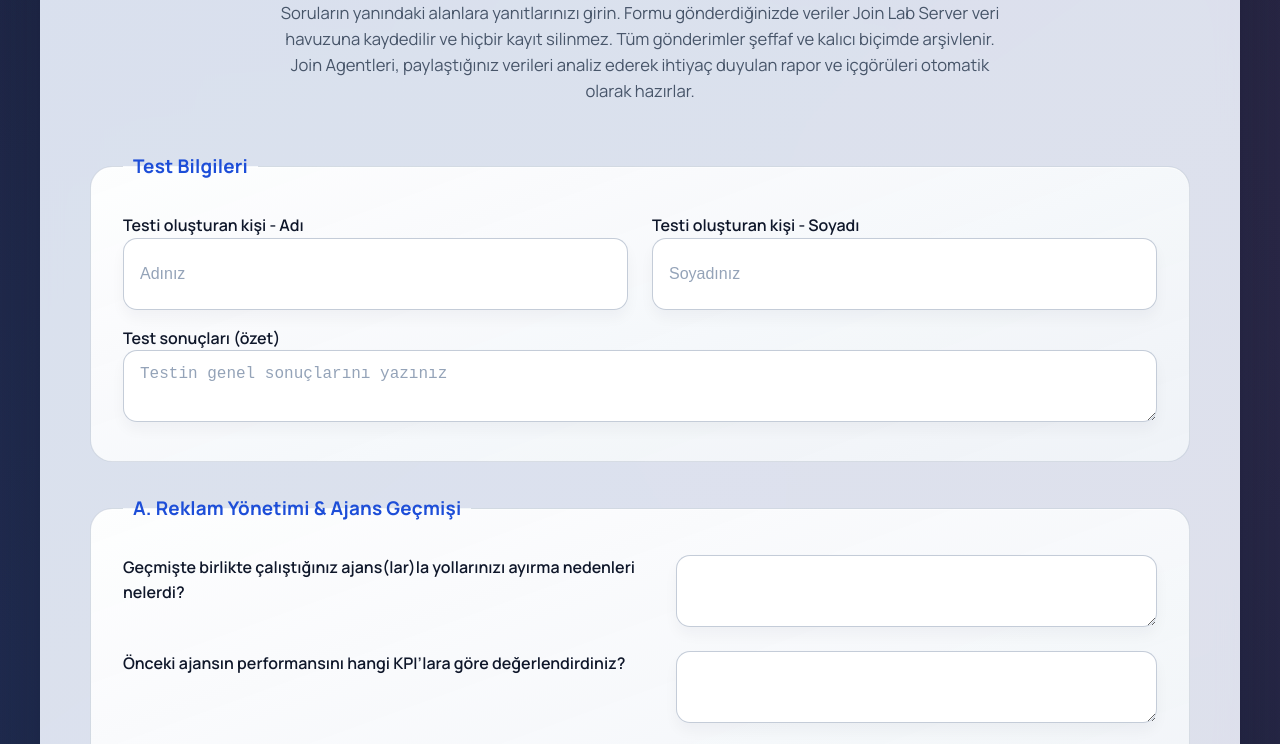
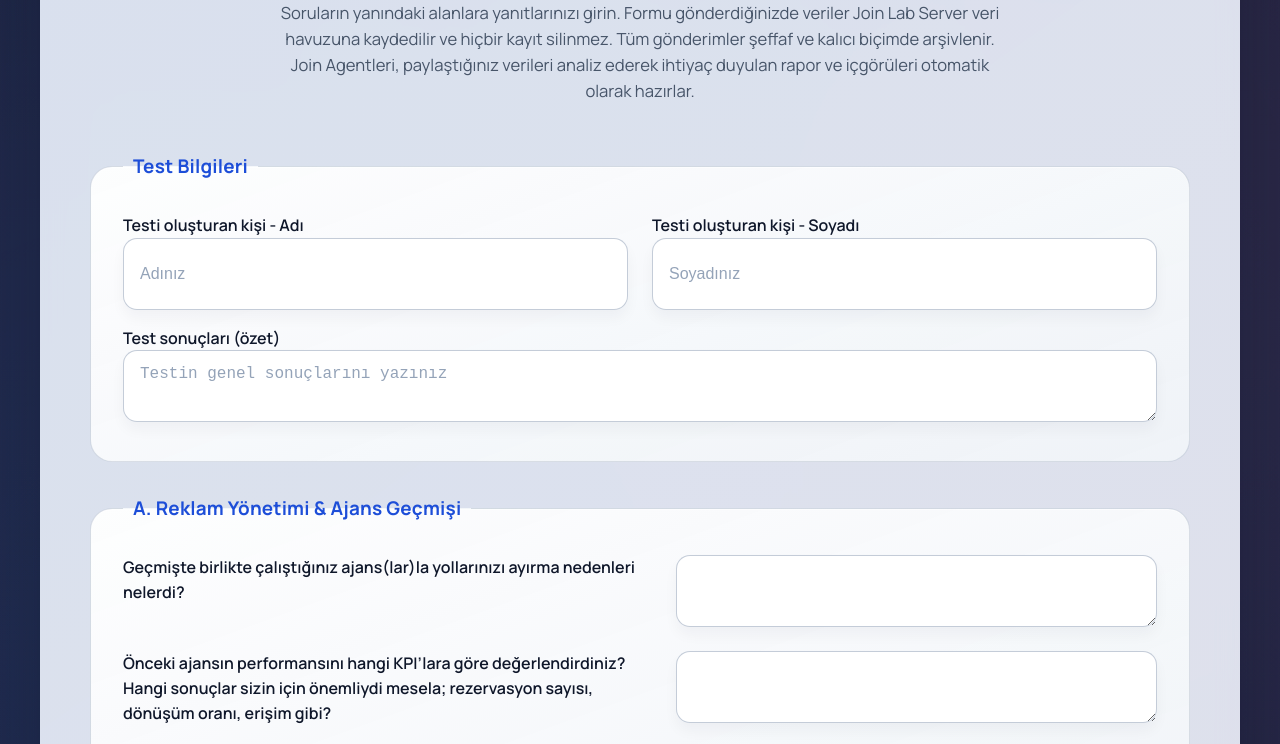
Before and after one commit to sezaidemirer/Elexus-Form, a website: page public/index.html in a window 1280 px wide. Shown: the part 181-925 px from the top of the page. Drawn offline with Linux system fonts and the light colour scheme.

Commit message:
copy: clarify agency kpi question

```diff
--- a/public/index.html
+++ b/public/index.html
@@ -369,7 +369,7 @@
             <textarea id="a1" name="agencySeparationReasons"></textarea>
           </div>
           <div class="question-row">
-            <label for="a2">Önceki ajansın performansını hangi KPI’lara göre değerlendirdiniz?</label>
+            <label for="a2">Önceki ajansın performansını hangi KPI’lara göre değerlendirdiniz? Hangi sonuçlar sizin için önemliydi mesela; rezervasyon sayısı, dönüşüm oranı, erişim gibi?</label>
             <textarea id="a2" name="agencyKpiEvaluation"></textarea>
           </div>
           <div class="question-row">
```
